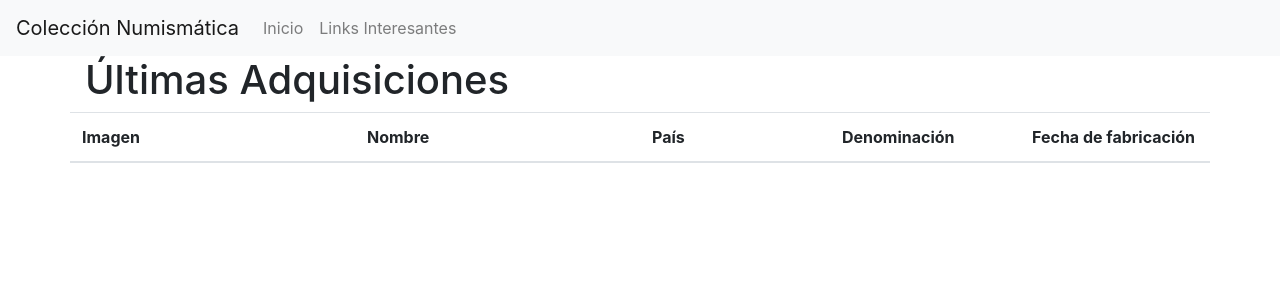
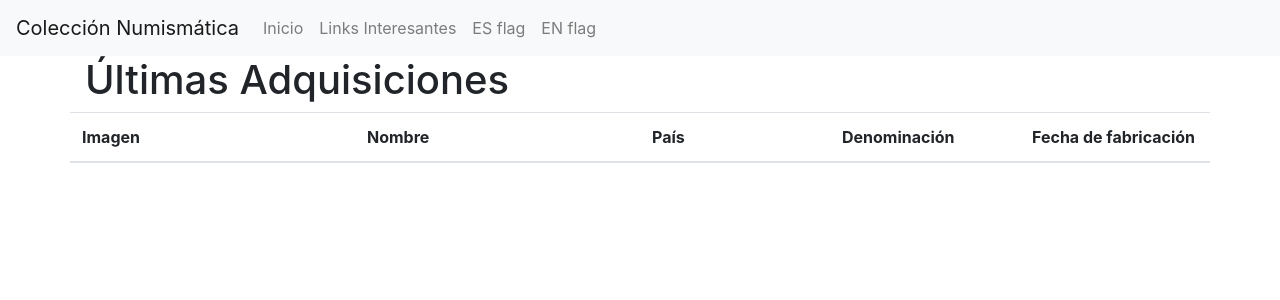
Before and after one commit to Jesus-Loranca/Coleccion-Numismatica, a Flask app: page / in a window 1280 px wide. Shown: the top 300 px of the page. Run offline with Flask 2, Linux system fonts and the light colour scheme; lists and menus that the app fills with data are empty; some libraries are stand-ins or nearby versions.

Commit message:
ADD: Language links to the nav menu

```diff
--- a/templates/layout.html
+++ b/templates/layout.html
@@ -36,6 +36,14 @@
                         <a class="es nav-link" href="{{ 'http://127.0.0.1:5000/es/links-interesantes' }}">Links Interesantes</a>
                         <a class="en nav-link" href="{{ 'http://127.0.0.1:5000/en/interesting-links' }}">Interesting Links</a>
                     </li>
+
+                    <li>
+                        <a class="nav-link" href="">ES flag</a>
+                    </li>
+
+                    <li>
+                        <a class="nav-link" href="">EN flag</a>
+                    </li>
                 </ul>
             </div>
         </nav>
```
